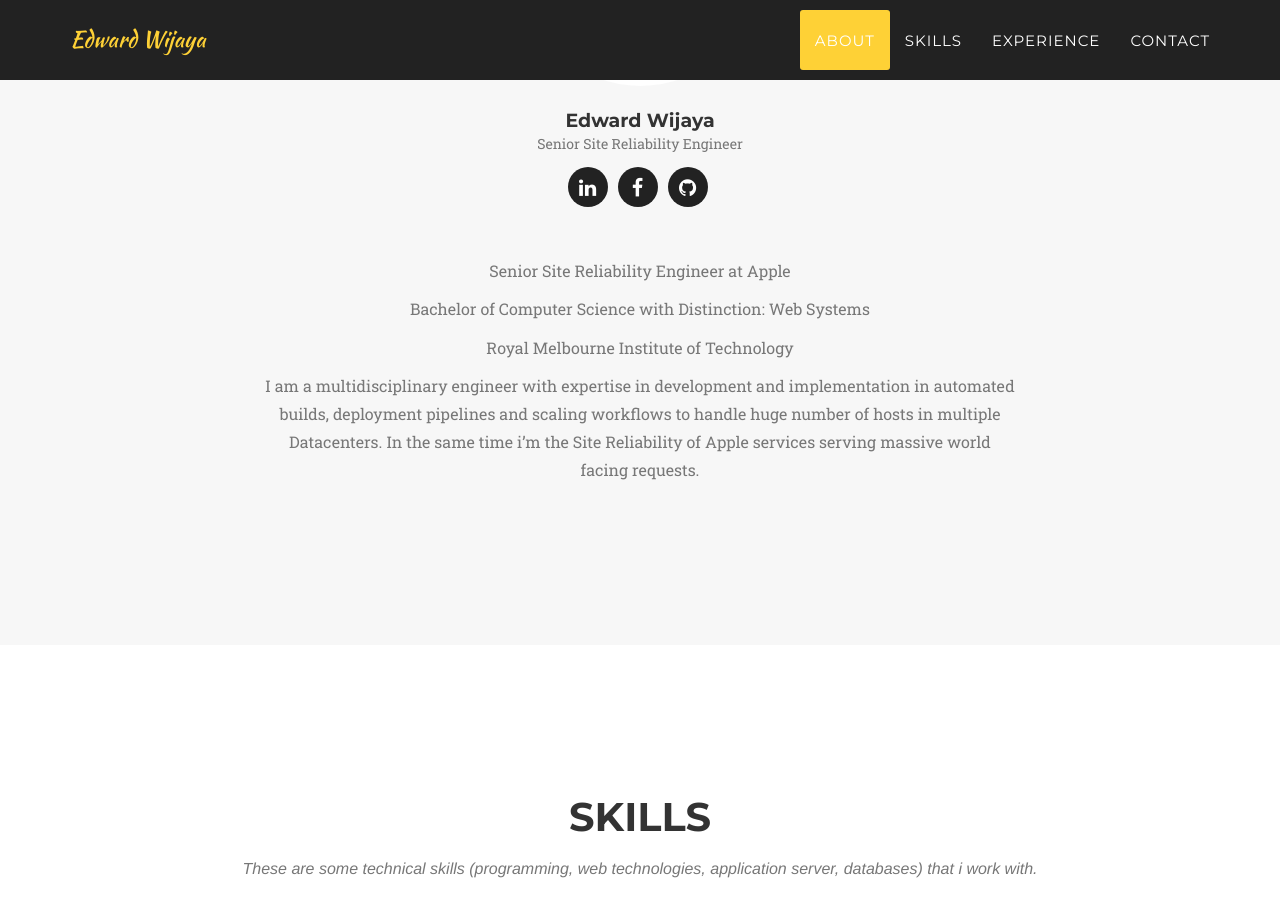
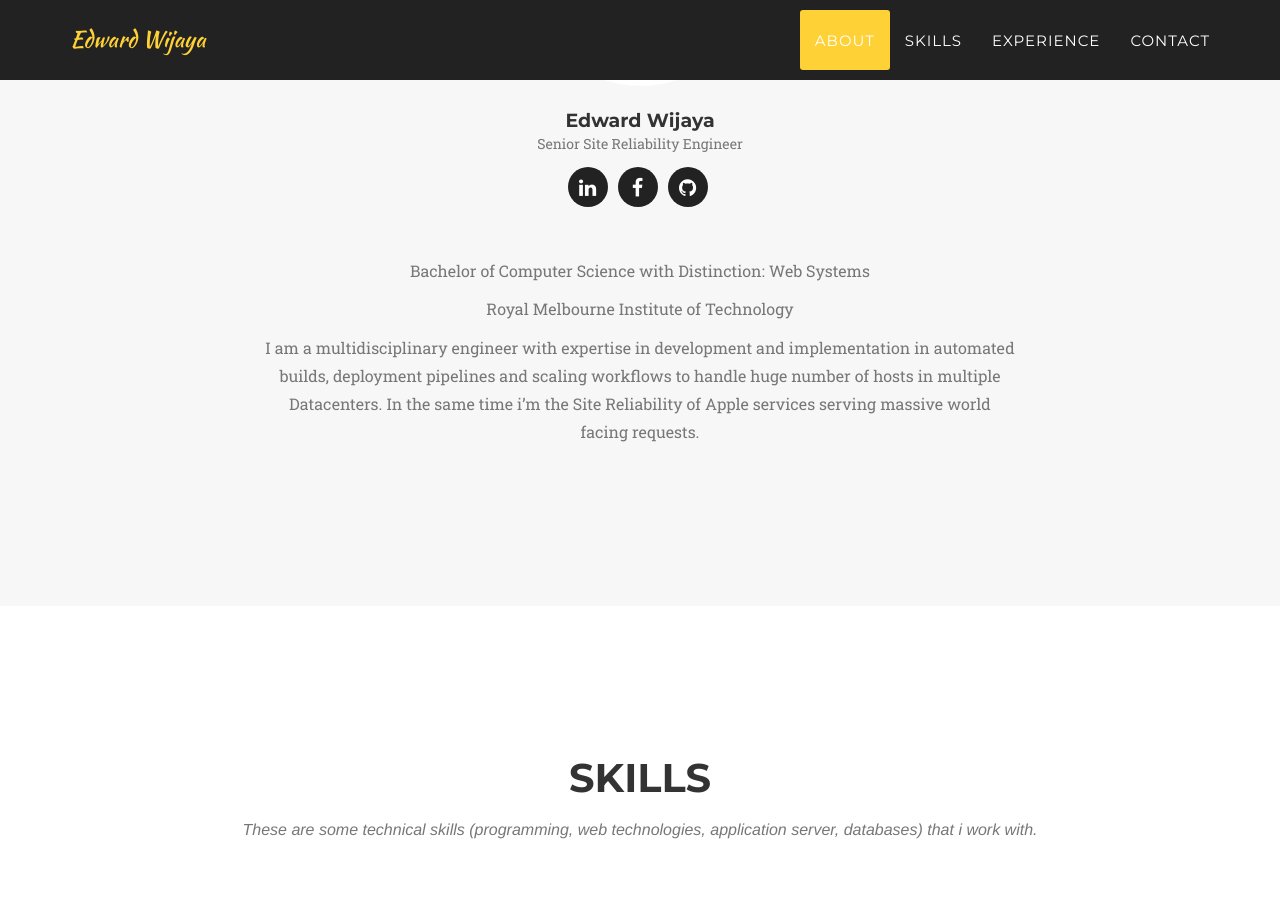
Before and after one commit to edwardwijaya/edwardwijaya.github.io, a Jekyll site: the page built from index.html, in a window 1280 px wide and 900 px high, scrolled down 1120 px. Built offline with Jekyll 4.4.1, drawn with Linux system fonts in a browser that asks for light colours; some web fonts are replaced.

Commit message:
Update about.html

```diff
--- a/_includes/about.html
+++ b/_includes/about.html
@@ -26,11 +26,6 @@
             </div>
             <div class="row">
                 <div class="col-lg-8 col-lg-offset-2 text-center">
-                    <p class="large text-muted">Senior Site Reliability Engineer at Apple</p>
-                </div>
-            </div>
-            <div class="row">
-                <div class="col-lg-8 col-lg-offset-2 text-center">
                     <p class="large text-muted">Bachelor of Computer Science with Distinction: Web Systems </p>
                     <p class="large text-muted">Royal Melbourne Institute of Technology</p>
                 </div>
```
